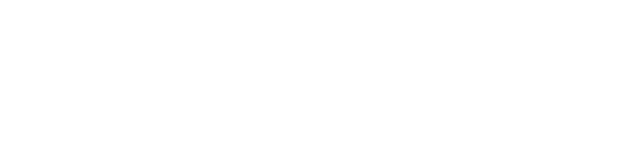
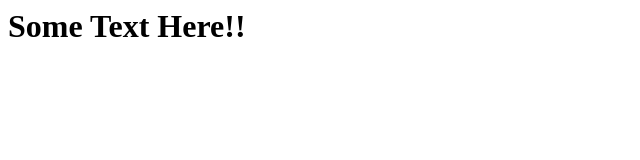
Before and after one commit to tops3cretjd123/1st_website, a plain HTML site: page index.html in a window 1280 px wide. Shown: the whole page, without its empty margins (0-640 px from the left). Drawn offline with Linux system fonts and the light colour scheme.

Commit message:
added H1 tag
Added H1 tag

```diff
--- a/index.html
+++ b/index.html
@@ -1,6 +1,6 @@
 <?<!DOCTYPE html>
 <html lang="en">
-    <title>My 1st Website jason</title>
+    <title>My 1st Website</title>
 <head>
     <meta charset="UTF-8">
     <meta http-equiv="X-UA-Compatible" content="IE=edge">
@@ -8,6 +8,6 @@
     <title>Document</title>
 </head>
 <body>
-
+    <h1>Some Text Here!!</h1>
 </body>
 </html>
```
